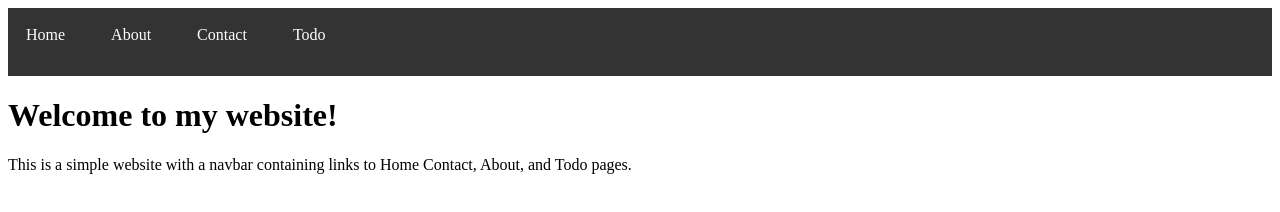
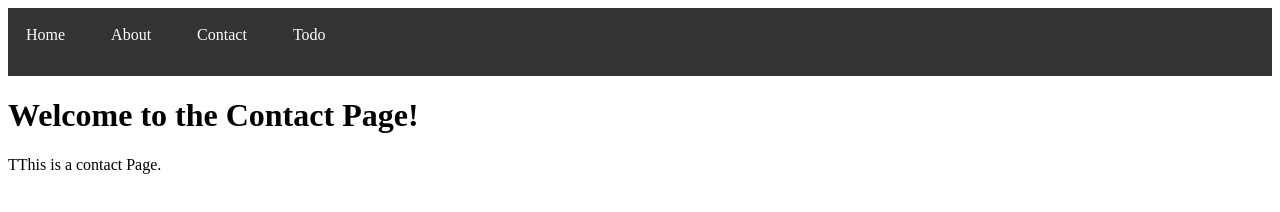
Before and after one commit to ashishkumar90244/TODOLISTAPP, a website: page todoViews/contact.html in a window 1280 px wide. Drawn offline with Linux system fonts and the light colour scheme.

Commit message:
Update contact.html

```diff
--- a/todoViews/contact.html
+++ b/todoViews/contact.html
@@ -40,9 +40,9 @@
 
         <div class="content">
 
-        <h1>Welcome to my website!</h1>
+        <h1>Welcome to the Contact Page!</h1>
         <p>
-        This is a simple website with a navbar containing links to Home Contact, About, and Todo pages.
+        TThis is a contact Page.
 
         </p>
 
```
